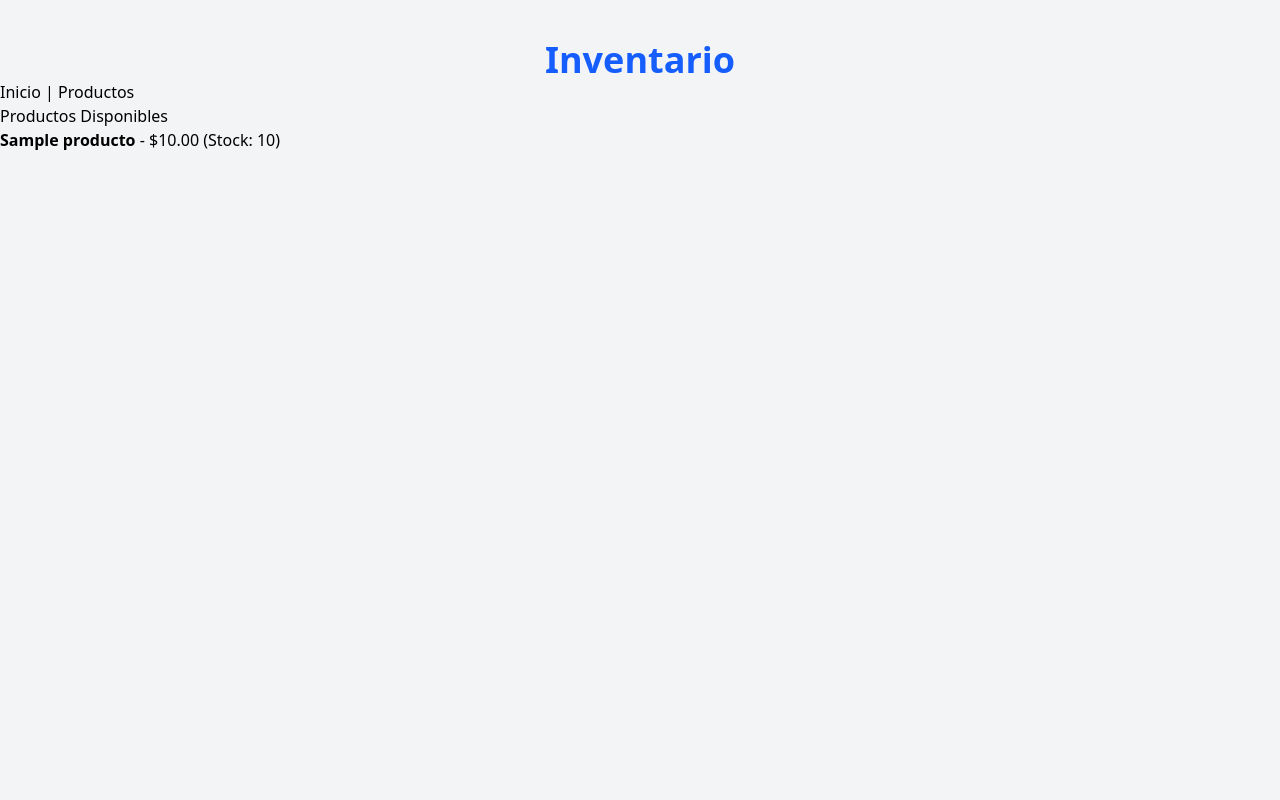
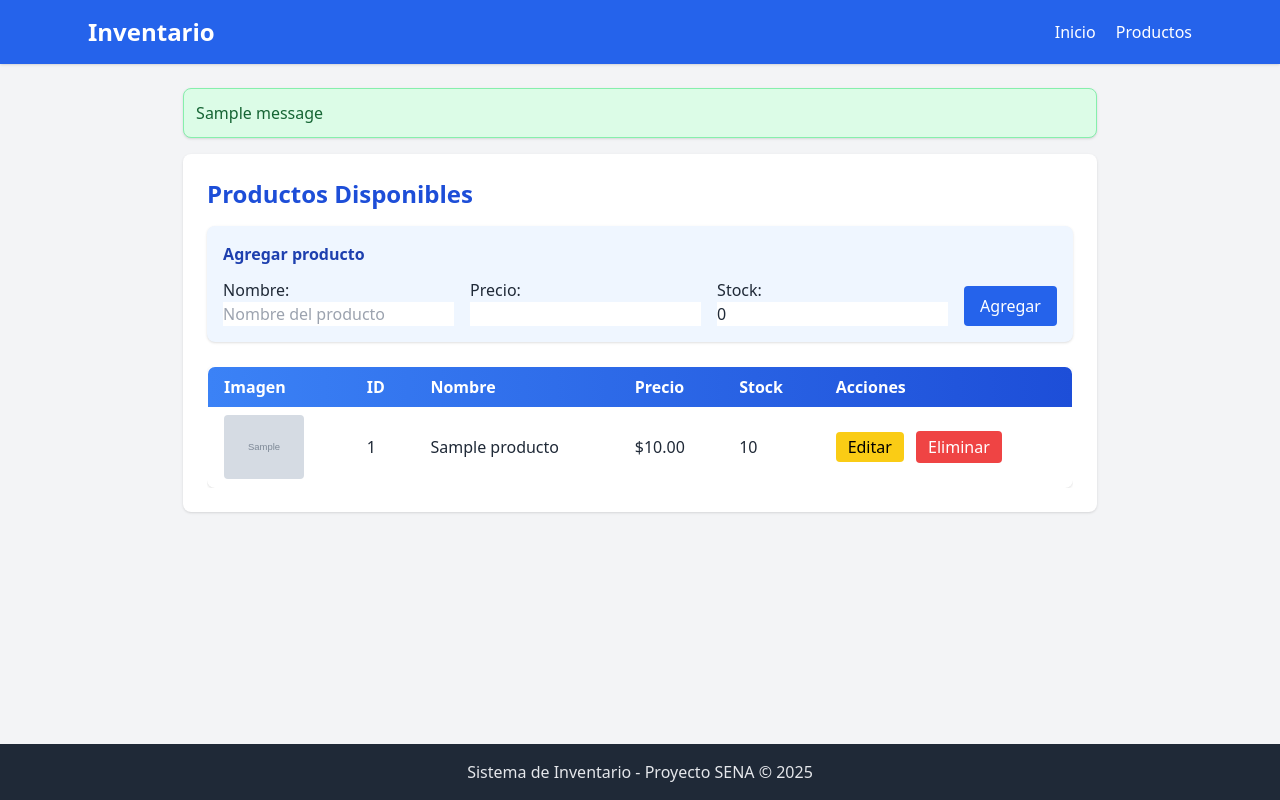
Before and after one commit to Taytasi/Django-InventarioX, a Django app: page /productos/ in a window 1280 px wide. Run offline with Django 5.2, Linux system fonts and the light colour scheme; tables that the repository leaves empty hold one stand-in row (values such as "Sample post"); grey boxes marked "Sample" are stand-in pictures; one stand-in notice (Sample message) is shown; style sheets or scripts are compiled from the project's sources; some libraries are stand-ins or nearby versions.

Commit message:
Proyecto base, en caso de error, volver a esta version

```diff
--- a/INVENTARIOX/urls.py
+++ b/INVENTARIOX/urls.py
@@ -16,19 +16,14 @@ Including another URLconf
 """
 from django.contrib import admin
 from django.urls import path, include
-
 from rest_framework import routers
 from Producto.views import ProductoViewSet
 
 router = routers.DefaultRouter()
-router.register(r'Producto', ProductoViewSet)
-#aqui voy a crear esas ventanas a las que quiero que el usuario tenga acceso, el home, el about, etc.
-
+router.register(r'productos', ProductoViewSet)   # en minúsculas
 
 urlpatterns = [
     path('admin/', admin.site.urls),
-    path('', include('Producto.urls')),
-    path('Producto/', include('Producto.urls')),
-    path("api/", include(router.urls)),
-
+    path('', include('Producto.urls')),    # la app en la raíz
+    path('api/', include(router.urls)),
 ]
--- /dev/null
+++ b/Producto/forms.py
@@ -0,0 +1,13 @@
+# Producto/forms.py
+from django import forms
+from .models import Producto
+
+class ProductoForm(forms.ModelForm):
+    class Meta:
+        model = Producto
+        fields = ['nombre', 'precio', 'stock']
+        widgets = {
+            'nombre': forms.TextInput(attrs={'class': 'form-control', 'placeholder': 'Nombre del producto'}),
+            'precio': forms.NumberInput(attrs={'class': 'form-control', 'step': '0.01'}),
+            'stock': forms.NumberInput(attrs={'class': 'form-control', 'min': '0'}),
+        }
--- a/Producto/templates/base.html
+++ b/Producto/templates/base.html
@@ -3,22 +3,50 @@
 <head>
     <meta charset="UTF-8">
     {% load static %}
-    <link rel="stylesheet" href="{% static 'dist/style.css'%}">
+    <!-- Tailwind CSS -->
+    <script src="https://cdn.tailwindcss.com"></script>
+    <!-- daisyUI -->
+    <link href="https://cdn.jsdelivr.net/npm/daisyui@4.12.10/dist/full.min.css" rel="stylesheet" type="text/css" />
     <title>{% block title %}Sistema de Inventario{% endblock %}</title>
 </head>
-<body>
-    <body class="bg-gray-100">
+<body class="bg-gray-100 font-sans flex flex-col min-h-screen">
 
-    <header>
-        <h1 class="text-4xl font-bold text-blue-600 text-center mt-10">Inventario</h1>
-        <nav>
-            <a href="/">Inicio</a> |
-            <a href="{% url 'productos' %}">Productos</a>
-        </nav>
+    <!-- Header -->
+    <header class="bg-blue-600 shadow">
+        <div class="max-w-6xl mx-auto px-6 py-4 flex justify-between items-center">
+            <h1 class="text-2xl font-bold text-white">Inventario</h1>
+            <nav class="space-x-4">
+                <a href="{% url 'inicio' %}" class="text-white hover:text-yellow-300">Inicio</a>
+                <a href="{% url 'productos' %}" class="text-white hover:text-yellow-300">Productos</a>
+            </nav>
+        </div>
     </header>
 
-    <main>
+    <!-- Contenido principal -->
+    <main class="max-w-6xl mx-auto p-6 flex-grow">
+
+        <!-- Mensajes Django -->
+        {% if messages %}
+            <div class="mb-4">
+                {% for message in messages %}
+                    <div class="p-3 mb-2 rounded-lg shadow
+                        {% if message.tags == 'success' %} bg-green-100 text-green-800 border border-green-300{% endif %}
+                        {% if message.tags == 'warning' %} bg-yellow-100 text-yellow-800 border border-yellow-300{% endif %}
+                        {% if message.tags == 'error' or message.tags == 'danger' %} bg-red-100 text-red-800 border border-red-300{% endif %}
+                    ">
+                        {{ message }}
+                    </div>
+                {% endfor %}
+            </div>
+        {% endif %}
+
         {% block content %}{% endblock %}
     </main>
+
+    <!-- Footer -->
+    <footer class="bg-gray-800 text-gray-200 text-center py-4">
+        <p>Sistema de Inventario - Proyecto SENA © 2025</p>
+    </footer>
+
 </body>
 </html>
--- a/Producto/templates/productos.html
+++ b/Producto/templates/productos.html
@@ -3,17 +3,80 @@
 {% block title %}Listado de Productos{% endblock %}
 
 {% block content %}
-<h2>Productos Disponibles</h2>
+<div class="bg-white shadow rounded-lg p-6">
 
-<ul>
-    {% for producto in productos %}
-        <li>
-            <strong>{{ producto.nombre }}</strong> -
-            ${{ producto.precio }}
-            (Stock: {{ producto.stock }})
-        </li>
-    {% empty %}
-        <p>No hay productos registrados.</p>
-    {% endfor %}
-</ul>
+  <h2 class="text-2xl font-bold text-blue-700 mb-4">Productos Disponibles</h2>
+
+  <!-- Formulario -->
+  <div class="mb-6 bg-blue-50 p-4 rounded-lg shadow">
+    <h3 class="font-semibold text-blue-800 mb-3">Agregar producto</h3>
+    <form method="post" action="{% url 'productos' %}" class="flex flex-wrap gap-4 items-end">
+      {% csrf_token %}
+      <input type="hidden" name="create_product" value="1">
+      <div>
+        {{ form.nombre.label_tag }}
+        {{ form.nombre }}
+      </div>
+      <div>
+        {{ form.precio.label_tag }}
+        {{ form.precio }}
+      </div>
+      <div>
+        {{ form.stock.label_tag }}
+        {{ form.stock }}
+      </div>
+      <button type="submit" class="px-4 py-2 bg-blue-600 text-white rounded hover:bg-blue-700">Agregar</button>
+    </form>
+  </div>
+
+  <!-- Tabla -->
+  <div class="overflow-x-auto">
+    <table class="min-w-full border border-gray-300 rounded-lg overflow-hidden shadow">
+      <thead class="bg-gradient-to-r from-blue-500 to-blue-700 text-white">
+        <tr>
+          <th class="px-4 py-2 text-left">Imagen</th>
+          <th class="px-4 py-2 text-left">ID</th>
+          <th class="px-4 py-2 text-left">Nombre</th>
+          <th class="px-4 py-2 text-left">Precio</th>
+          <th class="px-4 py-2 text-left">Stock</th>
+          <th class="px-4 py-2 text-left">Acciones</th>
+        </tr>
+      </thead>
+      <tbody class="divide-y divide-gray-200 bg-white">
+        {% for producto in productos %}
+        <tr class="hover:bg-blue-50">
+          <td class="px-4 py-2">
+            {# Usar image_url si existe; si no, fallback con seed por producto.id para imagen única por producto #}
+            {% if producto.image_url %}
+              <img src="{{ producto.image_url }}" alt="Imagen {{ producto.nombre }}" class="w-20 h-16 object-cover rounded" />
+            {% else %}
+              <img src="https://picsum.photos/seed/{{ producto.id }}/400/300" alt="Imagen {{ producto.nombre }}" class="w-20 h-16 object-cover rounded" />
+            {% endif %}
+          </td>
+          <td class="px-4 py-2">{{ producto.id }}</td>
+          <td class="px-4 py-2">{{ producto.nombre }}</td>
+          <td class="px-4 py-2">${{ producto.precio }}</td>
+          <td class="px-4 py-2">
+            {{ producto.stock }}
+            {% if producto.stock < 5 %}
+              <span class="ml-2 inline-block px-2 py-0.5 text-xs font-semibold text-red-800 bg-red-100 rounded">Bajo</span>
+            {% endif %}
+          </td>
+          <td class="px-4 py-2 space-x-2">
+            <a href="{% url 'producto_edit' producto.id %}" class="px-3 py-1 bg-yellow-400 text-black rounded hover:bg-yellow-500">Editar</a>
+            <form method="post" action="{% url 'producto_delete' producto.id %}" class="inline" onsubmit="return confirm('¿Eliminar producto {{ producto.nombre }}?');">
+              {% csrf_token %}
+              <button type="submit" class="px-3 py-1 bg-red-500 text-white rounded hover:bg-red-600">Eliminar</button>
+            </form>
+          </td>
+        </tr>
+        {% empty %}
+        <tr>
+          <td colspan="6" class="px-4 py-2 text-center text-gray-500">No hay productos registrados.</td>
+        </tr>
+        {% endfor %}
+      </tbody>
+    </table>
+  </div>
+</div>
 {% endblock %}
--- a/Producto/urls.py
+++ b/Producto/urls.py
@@ -2,6 +2,10 @@ from django.urls import path
 from . import views
 
 urlpatterns = [
-    path("", views.inicio, name="inicio"),  # Ruta para la página principal
-    path("productos/", views.productos, name="productos"),  # Ruta para productos
+    path("", views.inicio, name="inicio"),
+    path("productos/", views.productos, name="productos"),
+    path("productos/<int:pk>/edit/", views.product_edit, name="producto_edit"),
+    path("productos/<int:pk>/delete/", views.product_delete, name="producto_delete"),
+    path("api/lista/", views.lista_productos, name="api_lista_productos"),
+    path("api/crear-demo/", views.crear_producto_demo, name="api_crear_demo"),
 ]
--- a/Producto/views.py
+++ b/Producto/views.py
@@ -1,29 +1,130 @@
-from django.shortcuts import render
-
+# Producto/views.py
+from django.shortcuts import render, get_object_or_404, redirect
 from django.http import JsonResponse, HttpResponse
 from django.views.decorators.csrf import csrf_exempt
+from django.contrib import messages
+from django.views.decorators.http import require_POST
 
 from rest_framework import viewsets
 from .serializers import ProductoSerializer
 
-from .models import Producto
+from .models import Producto, PedidoReabastecimiento
+from .forms import ProductoForm
+from django.conf import settings
 
+# Valor por defecto para umbral; puedes mover a settings.py si quieres
+REORDER_THRESHOLD = getattr(settings, "REORDER_THRESHOLD", 5)
+DEFAULT_REORDER_QTY = getattr(settings, "DEFAULT_REORDER_QTY", 20)
+
+
+# ✅ Página de inicio con hero
 def inicio(request):
-    return render(request, "base.html")
+    return render(request, "inicio.html")
+
 
 def productos(request):
-    lista_productos = Producto.objects.all()  # Consulta todos los productos
-    return render(request, "productos.html", {"productos": lista_productos})
+    """
+    Página cliente: lista productos. Maneja POST de creación si viene el formulario.
+    Asigna una image_url a cada producto creado usando picsum.photos con seed basado en el id.
+    """
+    lista_productos = Producto.objects.all().order_by('id')
+
+    # Crear producto desde formulario (POST)
+    if request.method == 'POST' and 'create_product' in request.POST:
+        form = ProductoForm(request.POST)
+        if form.is_valid():
+            producto = form.save()
+            # Asignar imagen estable con seed basado en el id del producto
+            try:
+                producto.image_url = f"https://picsum.photos/seed/{producto.id}/400/300"
+                producto.save(update_fields=['image_url'])
+            except Exception:
+                # en caso de error no bloqueamos la creación; dejamos image_url vacío
+                pass
+
+            messages.success(request, "Producto creado correctamente.")
+
+            # Generar pedido si stock < umbral y no existe pedido no procesado
+            if producto.stock < REORDER_THRESHOLD:
+                existe = PedidoReabastecimiento.objects.filter(producto=producto, procesado=False).exists()
+                if not existe:
+                    PedidoReabastecimiento.objects.create(producto=producto, cantidad_sugerida=DEFAULT_REORDER_QTY)
+                    messages.info(request, "Se generó un pedido de reabastecimiento automático (stock bajo).")
+
+            return redirect('productos')
+        else:
+            messages.error(request, "Error al crear el producto. Verifica los datos.")
+    else:
+        form = ProductoForm()
+
+    return render(request, "productos.html", {"productos": lista_productos, "form": form})
+
 
 def lista_productos(request):
-    productos = Producto.objects.all().values('id', 'nombre', 'precio', 'stock')
+    """
+    API ligera que devuelve lista de productos (JSON) incluyendo image_url.
+    """
+    productos = Producto.objects.all().values('id', 'nombre', 'precio', 'stock', 'image_url')
     return JsonResponse(list(productos), safe=False)
+
 
 @csrf_exempt  # solo para demo; en producción manejar CSRF correctamente
 def crear_producto_demo(request):
-    # Crea un producto de demostración con datos fijos
+    """
+    Crea un producto de demostración con datos fijos y asigna image_url.
+    """
     p = Producto.objects.create(nombre="producto Demo", precio=1000.00, stock=10)
+    try:
+        p.image_url = f"https://picsum.photos/seed/{p.id}/400/300"
+        p.save(update_fields=['image_url'])
+    except Exception:
+        pass
     return HttpResponse(f"producto creado: {p.id} - {p.nombre}")
+
+
+def product_edit(request, pk):
+    """
+    Editar producto (página separada).
+    Si image_url está vacío después de guardar, le asigna una URL con picsum basada en id.
+    """
+    producto = get_object_or_404(Producto, pk=pk)
+    if request.method == 'POST':
+        form = ProductoForm(request.POST, instance=producto)
+        if form.is_valid():
+            producto = form.save()
+            # Si no tiene imagen asignada, generarla ahora (estable por id)
+            if not getattr(producto, 'image_url', None):
+                try:
+                    producto.image_url = f"https://picsum.photos/seed/{producto.id}/400/300"
+                    producto.save(update_fields=['image_url'])
+                except Exception:
+                    pass
+
+            messages.success(request, "Producto actualizado correctamente.")
+            # Revisar stock y generar pedido si aplica
+            if producto.stock < REORDER_THRESHOLD:
+                existe = PedidoReabastecimiento.objects.filter(producto=producto, procesado=False).exists()
+                if not existe:
+                    PedidoReabastecimiento.objects.create(producto=producto, cantidad_sugerida=DEFAULT_REORDER_QTY)
+                    messages.info(request, "Se generó un pedido de reabastecimiento automático (stock bajo).")
+            return redirect('productos')
+        else:
+            messages.error(request, "Error al actualizar el producto.")
+    else:
+        form = ProductoForm(instance=producto)
+
+    return render(request, 'product_form.html', {'form': form, 'producto': producto})
+
+
+@require_POST
+def product_delete(request, pk):
+    """
+    Eliminar producto (solo POST).
+    """
+    producto = get_object_or_404(Producto, pk=pk)
+    producto.delete()
+    messages.success(request, "Producto eliminado correctamente.")
+    return redirect('productos')
 
 
 class ProductoViewSet(viewsets.ModelViewSet):
--- a/package.json
+++ b/package.json
@@ -4,7 +4,7 @@
   "main": "index.js",
   "scripts": {
     "test": "echo \"Error: no test specified\" && exit 1",
-    "watch:css":"npx @tailwindcss/cli -i ./INVENTARIOX/static/src/style.css -o ./INVENTARIOX/static/dist/style.css --watch"
+    "watch:css": "npx @tailwindcss/cli -i ./INVENTARIOX/static/src/style.css -o ./INVENTARIOX/static/dist/style.css --watch"
   },
   "repository": {
     "type": "git",
@@ -20,5 +20,8 @@
   "dependencies": {
     "@tailwindcss/cli": "^4.1.13",
     "tailwindcss": "^4.1.13"
+  },
+  "devDependencies": {
+    "daisyui": "^5.1.26"
   }
 }
```
Also changed, not shown: Producto/models.py (+4 -4 lines), Producto/templates/inicio.html (added, +21 -0 lines), Producto/templates/product_form.html (added, +18 -0 lines), Producto/migrations/0006_alter_pedidoreabastecimiento_table.py (added), Producto/migrations/0007_producto_image_url.py (added), package-lock.json.
